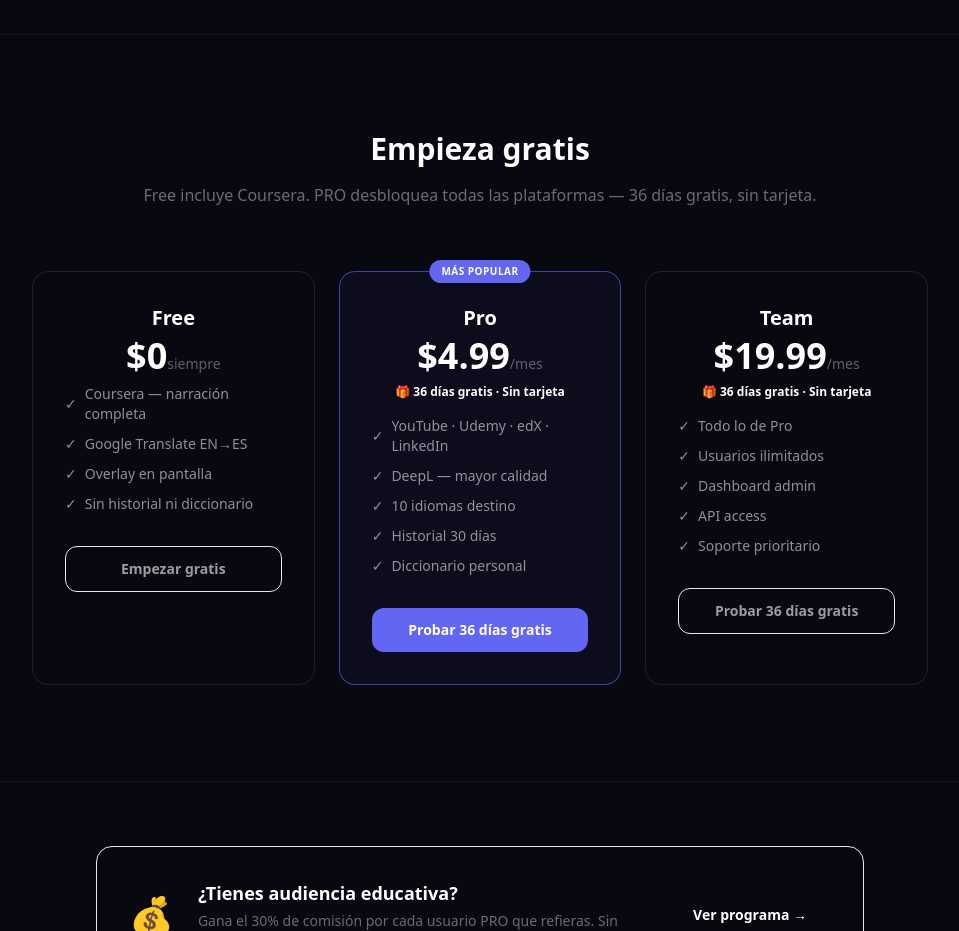
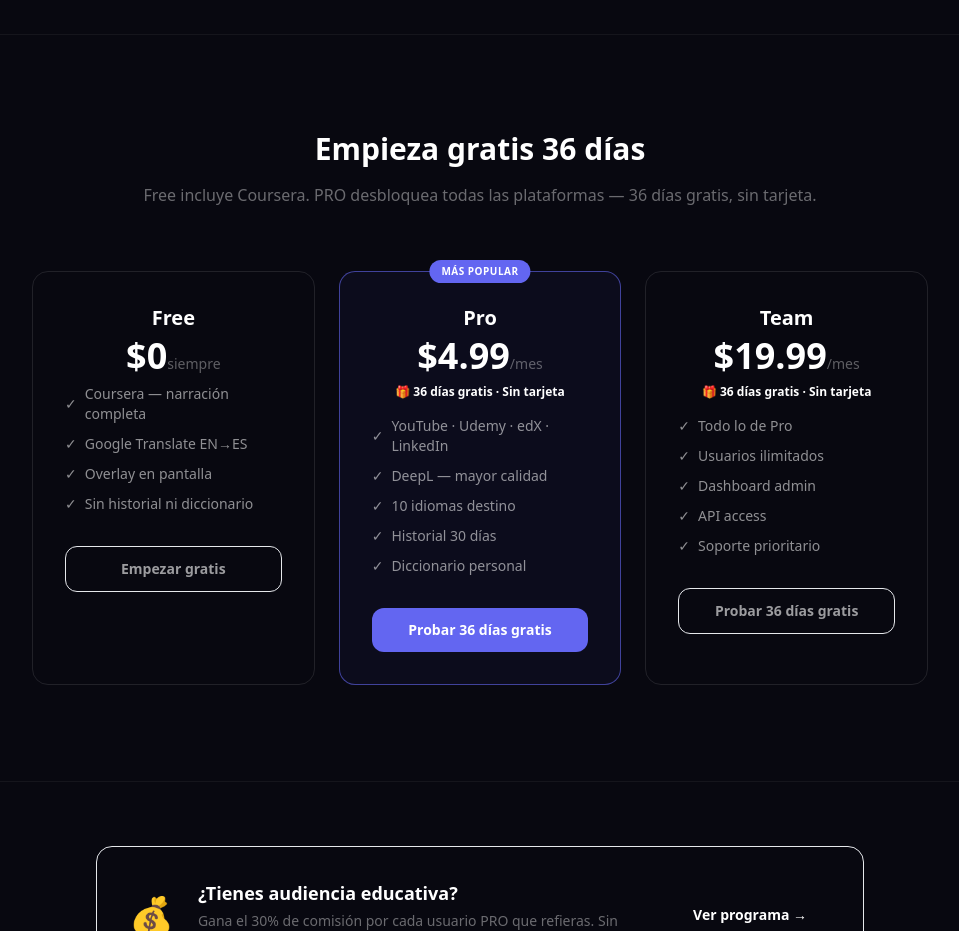
Before and after one commit to rmt124550-dot/a3b-platform, a Next.js app in the folder frontend/: page / in a window 1280 px wide. Shown: the part 4220-5151 px from the top of the page, without its empty margins (160-1119 px from the left). Built offline with nearby package versions, Linux system fonts and the light colour scheme.

Commit message:
feat: update landing to show trial-first model — 36 days then PRO

```diff
--- a/frontend/src/app/page.tsx
+++ b/frontend/src/app/page.tsx
@@ -402,7 +402,7 @@
       {/* ── PRICING ───────────────────────────────── */}
       <section className="py-24 px-6 border-t border-white/5">
         <div className="max-w-4xl mx-auto text-center">
-          <h2 className="text-3xl font-black mb-4">Empieza gratis</h2>
+          <h2 className="text-3xl font-black mb-4">Empieza gratis 36 días</h2>
           <p className="text-white/40 mb-16">Free incluye Coursera. PRO desbloquea todas las plataformas — 36 días gratis, sin tarjeta.</p>
           <div className="grid md:grid-cols-3 gap-6">
             {[
```
